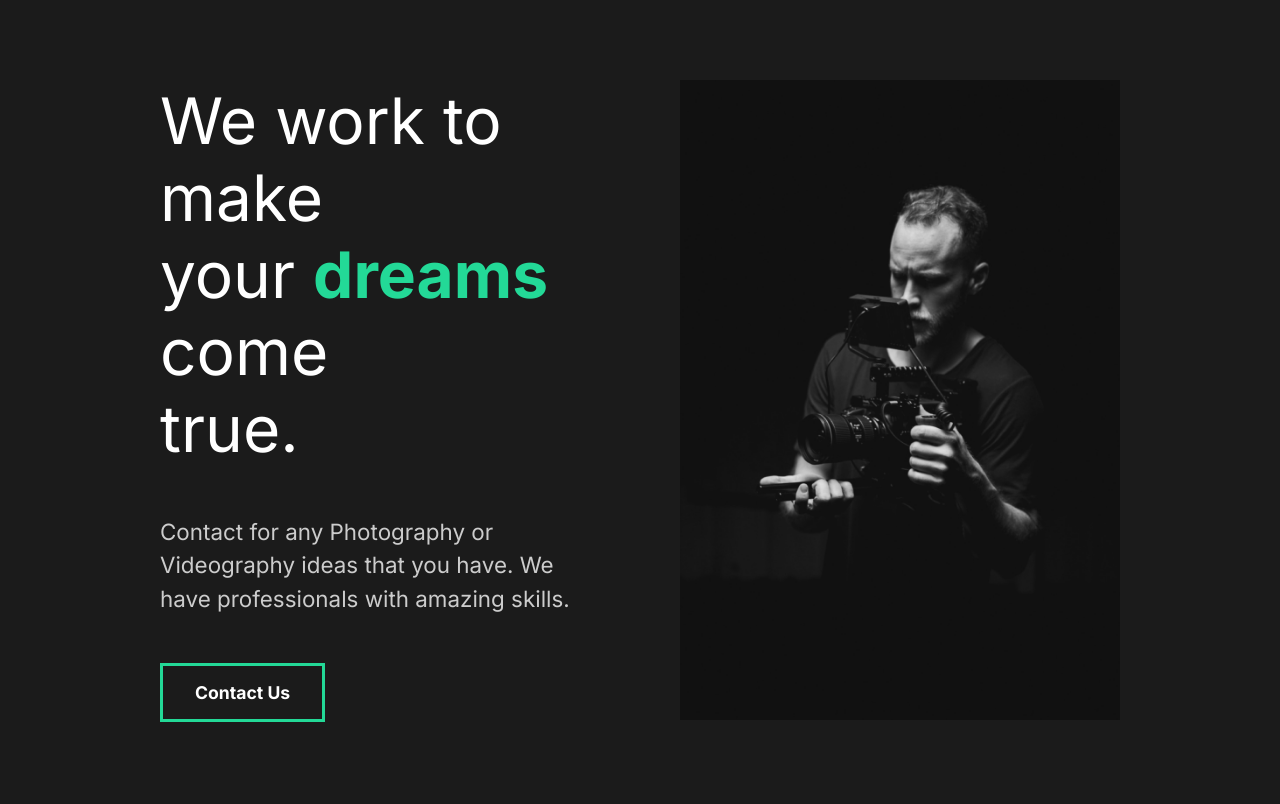
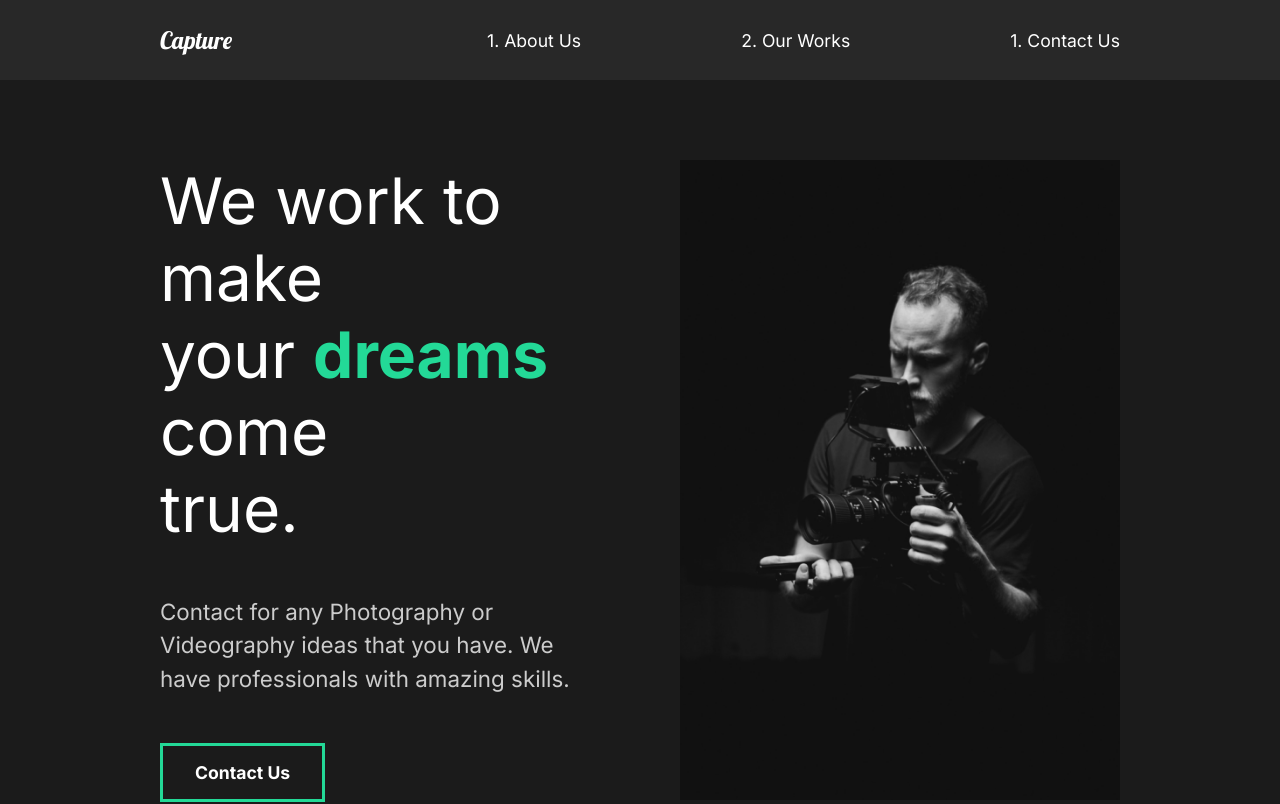
Before and after one commit to likeam/Capture, a React (Create React App) app: page / in a window 1280 px wide. Shown: the top 804 px of the page. Built offline with nearby package versions, Linux system fonts and the light colour scheme.

Commit message:
Bulding and Styling Nav Section

```diff
--- a/src/App.js
+++ b/src/App.js
@@ -1,10 +1,12 @@
 import AboutUs from "./pages/AboutUs";
 import GlobalStyle from "./components/GlobalStyle";
+import Nav from "./components/Nav";
 
 
 function App() {
   return (
     <div className="App">
+      <Nav />
       <AboutUs />
       <GlobalStyle />
     </div>
--- /dev/null
+++ b/src/components/Nav.js
@@ -0,0 +1,54 @@
+import React from 'react'
+import styled from 'styled-components';
+
+const Nav = () => {
+    return (
+        <StyledNav>
+            <h1><a href="#" id='logo'>Capture</a></h1>
+            <ul>
+                <li>
+                    <a href="#">1. About Us</a>
+                </li>
+                <li>
+                    <a href="#">2. Our Works</a>
+                </li>
+                <li>
+                    <a href="#">1. Contact Us</a>
+                </li>
+            </ul>
+        </StyledNav>
+    )
+}
+
+const StyledNav = styled.nav`
+    min-height: 10vh;
+    display: flex;
+    justify-content: space-between;
+    align-items: center;
+    padding: 1rem 10rem;
+    background-color: #282828;
+
+    a{
+        color: white;
+        text-decoration: none;
+    }
+    ul{
+        display: flex;
+        list-style: none;
+    }
+    #logo{
+        font-size: 1.5rem;
+        font-family: "Lobster", cursive;
+        font-weight: lighter;
+    }
+
+    li{
+        padding-left: 10rem;
+        position: relative;
+    }
+
+`;
+
+
+
+export default Nav
```
